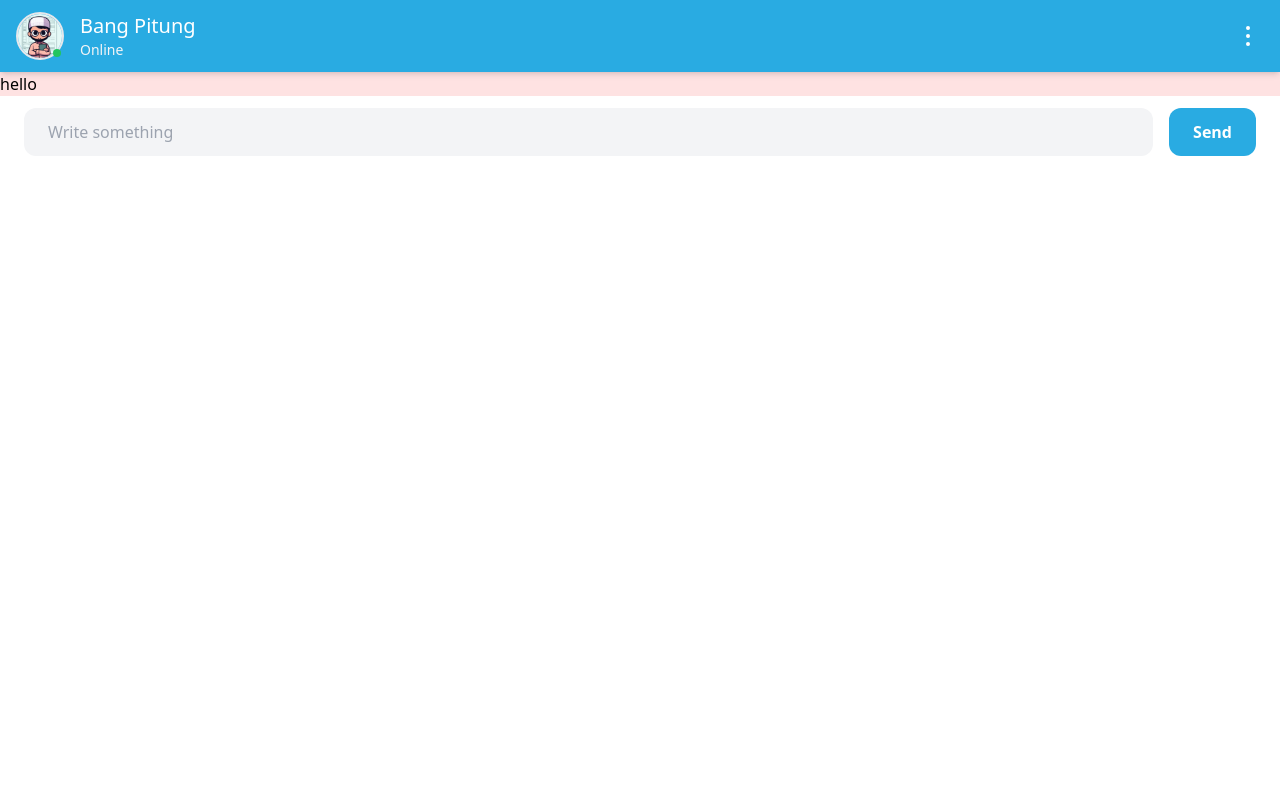
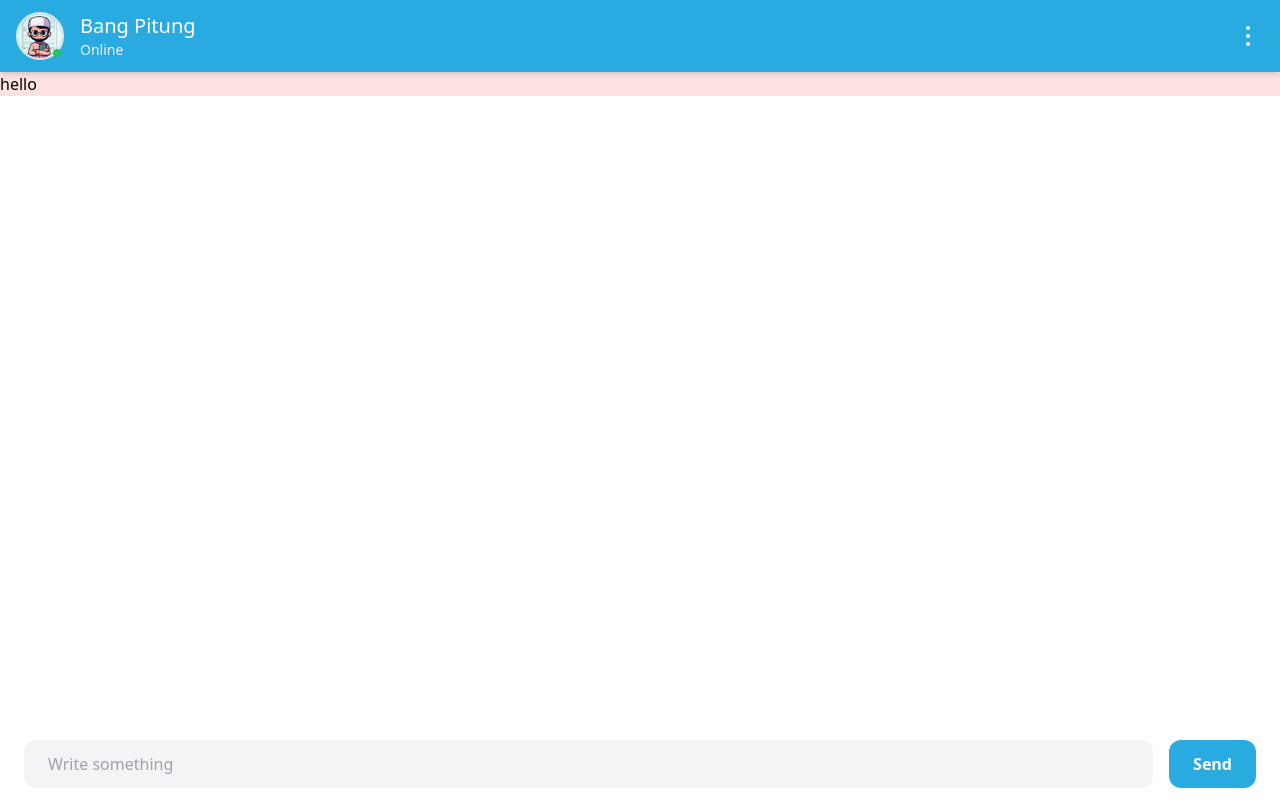
Before and after one commit to fikrialwan/chat-bpt, a React (Vite) app: page / in a window 1280 px wide. Built offline with nearby package versions, Linux system fonts and the light colour scheme.

Commit message:
fix: remove webkit-fill-available on height

```diff
--- a/tailwind.config.js
+++ b/tailwind.config.js
@@ -7,7 +7,7 @@ export default {
         primaryBlue: "#29ABE2",
       },
       height: {
-        screen: ["100vh", "100dvh", "-webkit-fill-available"],
+        screen: ["100vh", "100dvh"],
       },
       maxHeight: {
         screen: ["100vh", "100dvh", "-webkit-fill-available"],
```
